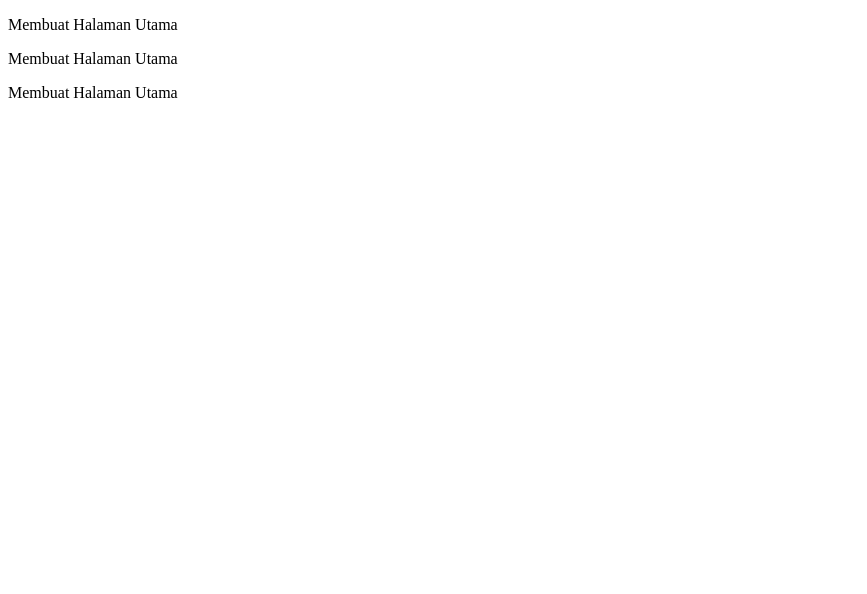
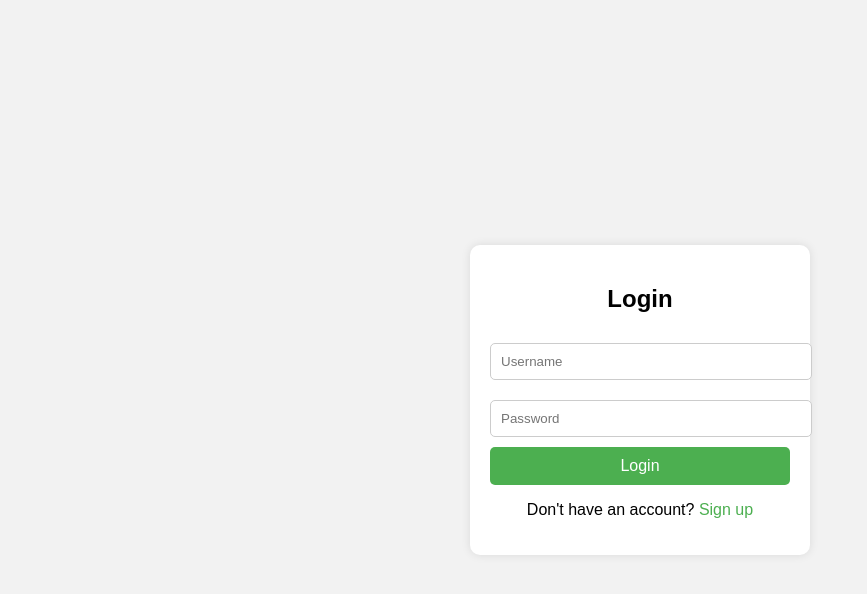
Before and after one commit to Izha-bot/MyProject, a plain HTML site: page index.html in a window 1280 px wide. Shown: the whole page, without its empty margins (0-867 px from the left). Drawn offline with Linux system fonts and the light colour scheme.

Commit message:
Update menjadi halaman login

```diff
--- a/index.html
+++ b/index.html
@@ -1,14 +1,83 @@
 <!DOCTYPE html>
 <html lang="en">
-  <head>
-    <meta charset="UTF-8" />
-    <meta name="viewport" content="width=device-width, initial-scale=1.0" />
-    <title>Document</title>
-  </head>
-  <body>
-    <p>Membuat Halaman Utama</p>
-     <p>Membuat Halaman Utama</p>
-         <p>Membuat Halaman Utama</p>
+<head>
+    <meta charset="UTF-8">
+    <meta name="viewport" content="width=device-width, initial-scale=1.0">
+    <title>Login Page</title>
+    <style>
+        body {
+            font-family: Arial, sans-serif;
+            background-color: #f2f2f2;
+            display: flex;
+            justify-content: center;
+            align-items: center;
+            height: 100vh;
+            margin: 0;
+        }
 
-  </body>
+        .login-container {
+            background-color: #fff;
+            padding: 20px;
+            border-radius: 10px;
+            box-shadow: 0 0 10px rgba(0, 0, 0, 0.1);
+            width: 300px;
+        }
+
+        .login-container h2 {
+            text-align: center;
+            margin-bottom: 20px;
+        }
+
+        .login-container input[type="text"],
+        .login-container input[type="password"] {
+            width: 100%;
+            padding: 10px;
+            margin: 10px 0;
+            border: 1px solid #ccc;
+            border-radius: 5px;
+        }
+
+        .login-container button {
+            width: 100%;
+            padding: 10px;
+            background-color: #4CAF50;
+            color: white;
+            border: none;
+            border-radius: 5px;
+            cursor: pointer;
+            font-size: 16px;
+        }
+
+        .login-container button:hover {
+            background-color: #45a049;
+        }
+
+        .login-container .link {
+            text-align: center;
+            margin-top: 15px;
+        }
+
+        .login-container .link a {
+            color: #4CAF50;
+            text-decoration: none;
+        }
+
+        .login-container .link a:hover {
+            text-decoration: underline;
+        }
+    </style>
+</head>
+<body>
+    <div class="login-container">
+        <h2>Login</h2>
+        <form action="#" method="post">
+            <input type="text" name="username" placeholder="Username" required>
+            <input type="password" name="password" placeholder="Password" required>
+            <button type="submit">Login</button>
+        </form>
+        <div class="link">
+            <p>Don't have an account? <a href="#">Sign up</a></p>
+        </div>
+    </div>
+</body>
 </html>
```
